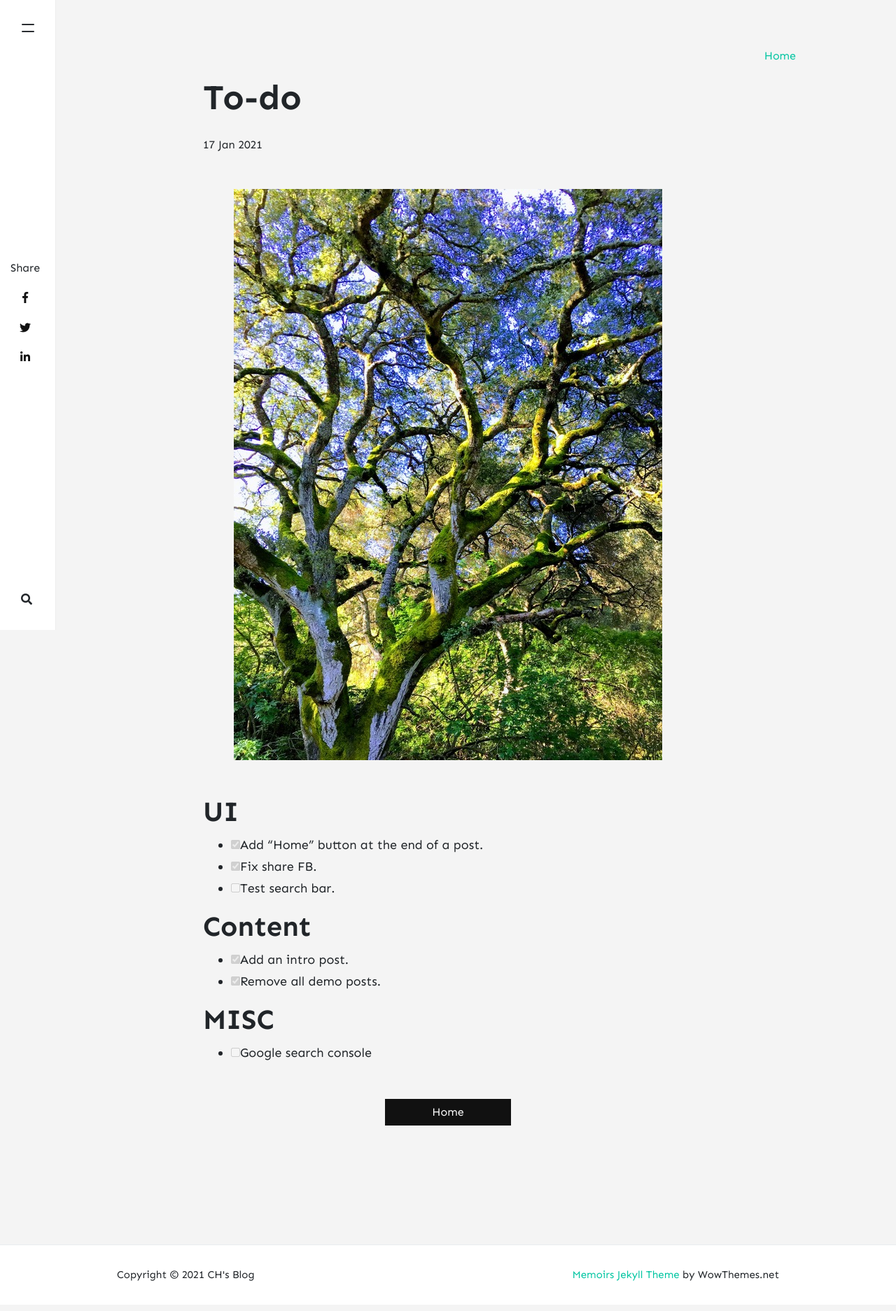
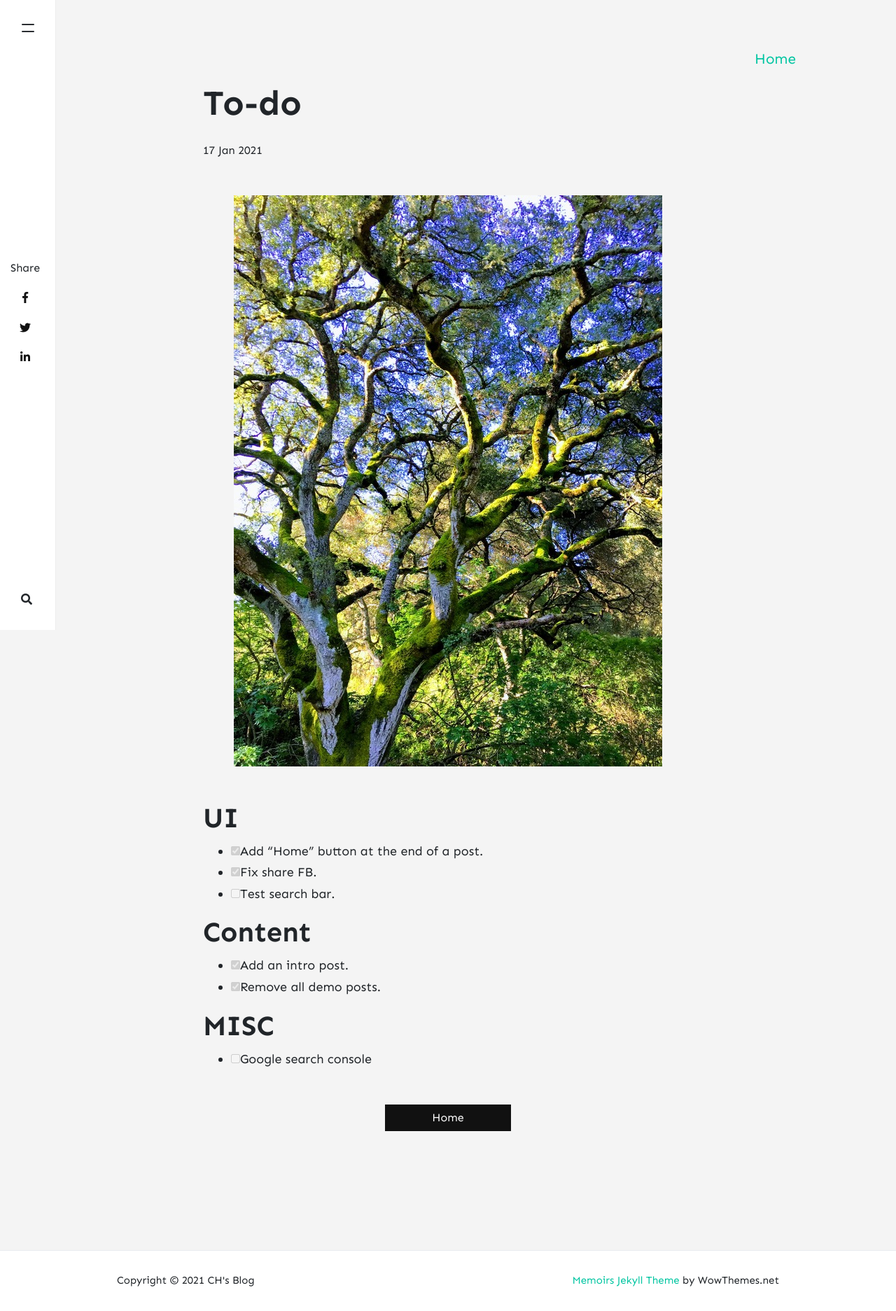
Before and after one commit to chienhsiang/chienhsiang.github.io, a Jekyll site: the page built from _posts/2021-01-17-to-do.md, in a window 1280 px wide. Shown: the whole page at 70% size. Built offline with Jekyll 4.4.1, drawn with Linux system fonts in a browser that asks for light colours; nearby versions of some CDN libraries; comment, search, counter and statistics services are not loaded.

Commit message:
Adjusted home link

```diff
--- a/_config.yml
+++ b/_config.yml
@@ -62,7 +62,7 @@ paginate: 6
 paginate_path: /page:num/
 
 # Other
-highlighter: none
+highlighter: rouge
 markdown: kramdown
 kramdown:
    syntax_highlighter_opts:
--- a/_layouts/post.html
+++ b/_layouts/post.html
@@ -5,7 +5,7 @@ archive: false
 post_class: post-template
 ---
 
-<p style="text-align:right;">
+<p style="text-align:right; max-width:1000px; margin-left:auto; margin-right:auto; font-size: 1.3rem;">
     <a href="{{ site.baseurl }}/">Home</a>
 </p>
 <div class="entry-header">
```
